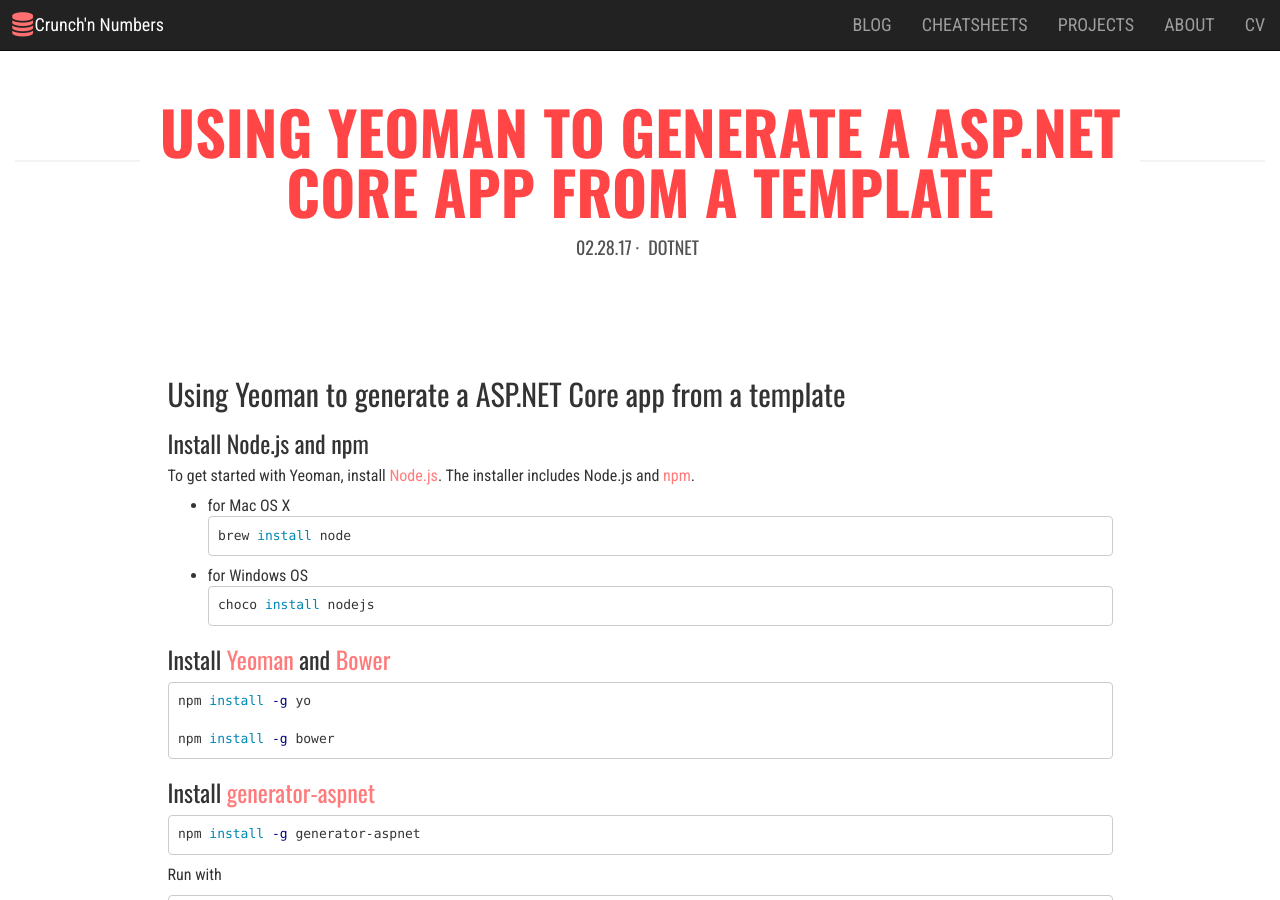
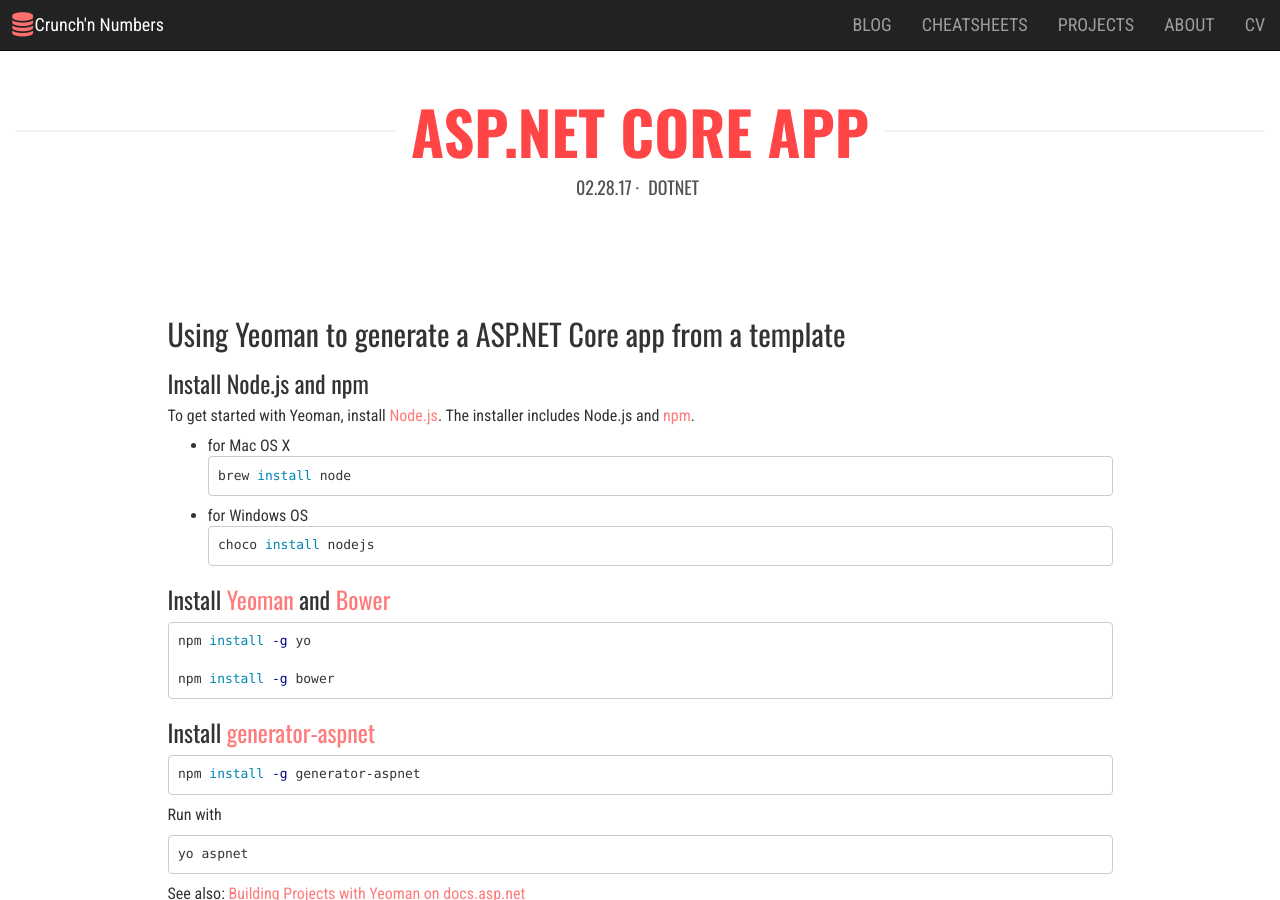
Before and after one commit to john-cd/john-cd.github.io, a Jekyll site: the page built from _cheatsheets/dotNET/ASPdotNET.md, in a window 1280 px wide and 900 px high. Built offline with Jekyll 4.4.1, drawn with Linux system fonts in a browser that asks for light colours; nearby versions of some CDN libraries; comment, search, counter and statistics services are not loaded.

Commit message:
minor fixes

```diff
--- a/_cheatsheets/dotNET/ASPdotNET.md
+++ b/_cheatsheets/dotNET/ASPdotNET.md
@@ -1,7 +1,8 @@
 ---
-title: Using Yeoman to generate a ASP.NET Core app from a template
+title: ASP.NET Core app
 category: dotNET
 tags: .NET C# ASP.NET
+comments: true
 ---
 
 ## Using Yeoman to generate a ASP.NET Core app from a template
```
Also changed, not shown: _cheatsheets/dotNET/csharp.md (+2 -2 lines).
